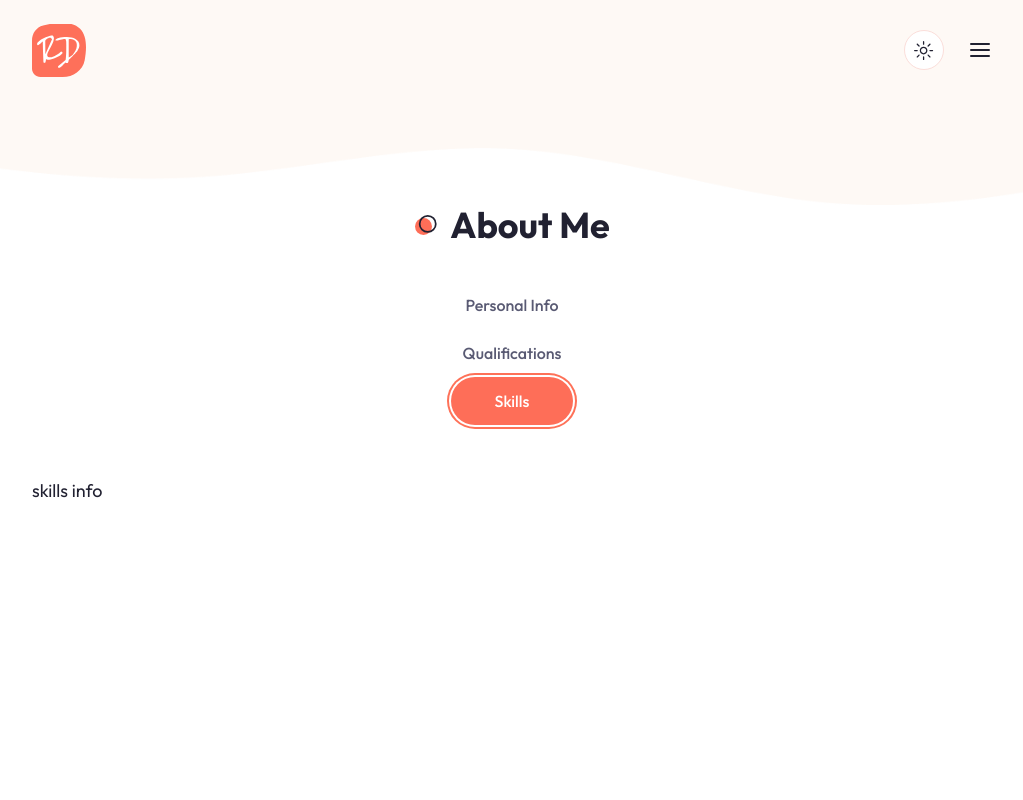
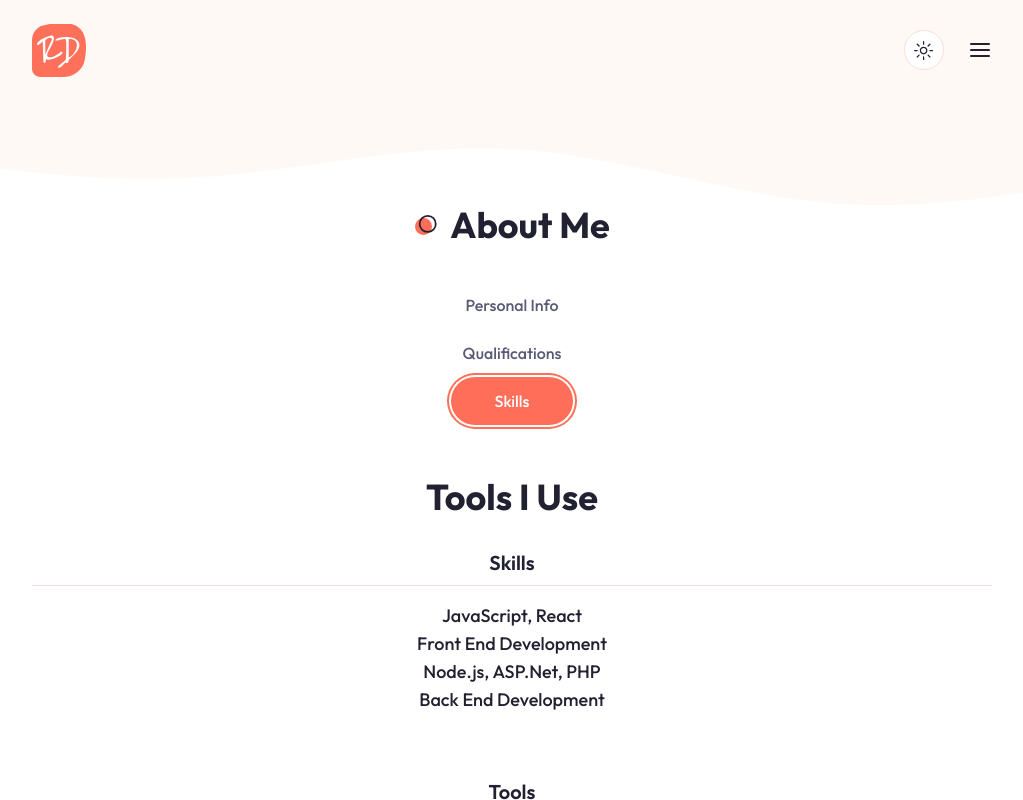
Before and after one commit to JoshT89/React-Portfolio, a Next.js app: page / in a window 1280 px wide. Both pictures are taken after a click on the tab "Skills". Shown: the part 568-1368 px from the top of the page, without its empty margins (128-1151 px from the left). Built offline with nearby package versions, Linux system fonts and the light colour scheme.

Commit message:
added skills but struggling to make the svg icons all the same but nealry there but ran out of time today

```diff
--- a/components/About.jsx
+++ b/components/About.jsx
@@ -1,6 +1,6 @@
 import DevImg from "./DevImg";
 import Image from "next/image";
-import { Tabs, TabsContent, TabsList, TabsTrigger } from '@/components/ui/tabs';
+import { Tabs, TabsContent, TabsList, TabsTrigger } from "@/components/ui/tabs";
 
 import {
   User2,
@@ -10,117 +10,113 @@ import {
   GraduationCap,
   Calendar,
   Briefcase,
-} from 'lucide-react';
+} from "lucide-react";
 
 const infoData = [
   {
     icon: <User2 size={20} />,
-        text: 'Joshua Turner',
+    text: "Joshua Turner",
   },
   {
     icon: <PhoneCall size={20} />,
-        text: '07912 561 741',
+    text: "07912 561 741",
   },
   {
     icon: <MailIcon size={20} />,
-        text: 'front-end-josh@hotmail.com',
+    text: "front-end-josh@hotmail.com",
   },
   {
     icon: <Calendar size={20} />,
-        text: 'Born in May 1989',
+    text: "Born in May 1989",
   },
   {
     icon: <GraduationCap size={20} />,
-        text: 'Professional Certification in Web Development',
+    text: "Professional Certification in Web Development",
   },
   {
     icon: <HomeIcon size={20} />,
-        text: 'Milton Keynes, UK',
+    text: "Milton Keynes, UK",
   },
 ];
 
 const qualificationData = [
   {
-        title: 'education',
+    title: "education",
     data: [
       {
-                university: 'Codecademy',
-                qualification: 'Professional Certification in Front End Engineering',
-                years: '2022 - 2023'
+        university: "Codecademy",
+        qualification: "Professional Certification in Front End Engineering",
+        years: "2022 - 2023",
       },
       {
-                university: 'Codecademy',
-                qualification: 'Certification in PHP, node.js, ASP.Net, C#',
-                years: '2023 - 2023'
+        university: "Codecademy",
+        qualification: "Certification in PHP, node.js, ASP.Net, C#",
+        years: "2023 - 2023",
       },
       {
-                university: 'Snozone MK',
-                qualification: 'Certification for level 1 Snowboard instructor',
-                years: '2014 - 2014'
-            },
-        ]
-    },
-    {
-        title: 'experience',
-        data: [
-            {
-                company: 'Bodot.co',
-                position: 'Front End Support',
-                years: '2019-2021'
-            },
-            {
-                company: 'Front End Josh',
-                position: 'Freelance Developer',
-                years: '2023-2024'
-            },
-            {
-                company: 'IT Boffins',
-                position: 'Web Developer',
-                years: '2024-present'
-            },
-
-        ]
-    }
-];
-const skillData = [
-    {
-        title: 'skills',
-        data: [
-            {
-                name: 'JavaScript, React',
-            },
-             {
-                name: 'Front End Development',
-            },
-              {
-                name: 'Node.js, ASP.Net, PHP',
-            },
-               {
-                name: 'Back End Development',
+        university: "Snozone MK",
+        qualification: "Certification for level 1 Snowboard instructor",
+        years: "2014 - 2014",
       },
     ],
   },
   {
-         title: 'tools',
+    title: "experience",
     data: [
       {
-                imgPath: '/about/vscode.svg',
+        company: "Bodot.co",
+        position: "Front End Support",
+        years: "2019-2021",
       },
       {
-                imgPath: '/about/figma.svg',
+        company: "Front End Josh",
+        position: "Freelance Developer",
+        years: "2023-2024",
       },
       {
-                imgPath: '/about/notion.svg',
-            },
-               {
-                imgPath: '/about/wordpress.svg',
+        company: "IT Boffins",
+        position: "Web Developer",
+        years: "2024-present",
       },
     ],
   },
-]
-
-
-
+];
+const skillData = [
+  {
+    title: "skills",
+    data: [
+      {
+        name: "JavaScript, React",
+      },
+      {
+        name: "Front End Development",
+      },
+      {
+        name: "Node.js, ASP.Net, PHP",
+      },
+      {
+        name: "Back End Development",
+      },
+    ],
+  },
+  {
+    title: "tools",
+    data: [
+      {
+        imgPath: "/about/vscode.svg",
+      },
+      {
+        imgPath: "/about/figma.svg",
+      },
+      {
+        imgPath: "/about/github.svg",
+      },
+      {
+        imgPath: "/about/wordpress.svg",
+      },
+    ],
+  },
+];
 
 const About = () => {
   const getData = (arr, title) => {
@@ -128,138 +124,152 @@ const About = () => {
   };
 
   return (
-        <section className='xl:h-[860px] pb-12 xl:py-24'>
-            <div className='container mx-auto'>
-                <h2 className='section-title mb-8 xl:mb-16 text-center mx-auto'>About Me
+    <section className="xl:h-[860px] pb-12 xl:py-24">
+      <div className="container mx-auto">
+        <h2 className="section-title mb-8 xl:mb-16 text-center mx-auto">
+          About Me
         </h2>
-                <div className='flex flex-col xl:flex-row'>
+        <div className="flex flex-col xl:flex-row">
           {/* image */}
-                    <div className='hidden xl:flex flex-1 relative'>
-                        <DevImg containerStyles='bg-about_shape_light dark:bg-about-shape-dark w-[505px]
-                        h-[505px] bg-no-repeat relative'
-                            imgSrc='/about/developer.png'
+          <div className="hidden xl:flex flex-1 relative">
+            <DevImg
+              containerStyles="bg-about_shape_light dark:bg-about-shape-dark w-[505px]
+                        h-[505px] bg-no-repeat relative"
+              imgSrc="/about/developer.png"
             />
           </div>
           {/* tabs */}
-                    <div className='flex-1'>
-                        <Tabs defaultValue='personal'>
-                            <TabsList className='w-full grid xl:grid-cols-3 xl:max-w-[520px] xl:border dark:border-none'>
-                                <TabsTrigger className='w[162px] xl:w-auto' value='personal'>Personal Info</TabsTrigger>
-                                <TabsTrigger className='w[162px] xl:w-auto' value='qualifications'>Qualifications</TabsTrigger>
-                                <TabsTrigger className='w[162px] xl:w-auto' value='skills'>Skills</TabsTrigger>
+          <div className="flex-1">
+            <Tabs defaultValue="personal">
+              <TabsList className="w-full grid xl:grid-cols-3 xl:max-w-[520px] xl:border dark:border-none">
+                <TabsTrigger className="w[162px] xl:w-auto" value="personal">
+                  Personal Info
+                </TabsTrigger>
+                <TabsTrigger
+                  className="w[162px] xl:w-auto"
+                  value="qualifications"
+                >
+                  Qualifications
+                </TabsTrigger>
+                <TabsTrigger className="w[162px] xl:w-auto" value="skills">
+                  Skills
+                </TabsTrigger>
               </TabsList>
               {/* tabs content */}
-                            <div className='text-lg mt-12 xl:mt-8'>
+              <div className="text-lg mt-12 xl:mt-8">
                 {/* personal  */}
-                                <TabsContent value='personal'>
-                                    <div className='text-center xl:text-left'>
-                                        <h3 className='h3 mb-4'>Up and Coming React Web Developer</h3>
-                                        <p className='subtitle max-w-xl mx-auto xl:mx-0'>
-                                            I have spent the last 2 years crafting intuitive websites with cutting-edge technology,
-                                            delivering dynamic and engaging user experiences.
+                <TabsContent value="personal">
+                  <div className="text-center xl:text-left">
+                    <h3 className="h3 mb-4">
+                      Up and Coming React Web Developer
+                    </h3>
+                    <p className="subtitle max-w-xl mx-auto xl:mx-0">
+                      I have spent the last 2 years crafting intuitive websites
+                      with cutting-edge technology, delivering dynamic and
+                      engaging user experiences.
                     </p>
                     {/* icons */}
-                                        <div className='grid xl:grid-cols-2 gap-4 mb-12'>
+                    <div className="grid xl:grid-cols-2 gap-4 mb-12">
                       {infoData.map((item, index) => {
                         return (
-                                                    <div className='flex items-center gap-x-4 mx-auto xl:mx-0'
-                                                        key={index}>
-                                                        <div className='text-primary'>{item.icon}</div>
+                          <div
+                            className="flex items-center gap-x-4 mx-auto xl:mx-0"
+                            key={index}
+                          >
+                            <div className="text-primary">{item.icon}</div>
                             <div>{item.text}</div>
                           </div>
                         );
                       })}
-
-
                     </div>
                     {/* languages */}
-                                        <div className='flex flex-col gap-y-2'>
-                                            <div className='text-primary'>Language Skill</div>
-                                            <div className='border-b border-border'></div>
+                    <div className="flex flex-col gap-y-2">
+                      <div className="text-primary">Language Skill</div>
+                      <div className="border-b border-border"></div>
                       <div>English</div>
                     </div>
                   </div>
                 </TabsContent>
                 {/* qualifications */}
-                                <TabsContent value='qualifications'>
+                <TabsContent value="qualifications">
                   <div>
-                                        <h3 className='h3 mb-8 text-center xl:text-left'>
+                    <h3 className="h3 mb-8 text-center xl:text-left">
                       My Incredible Journey
                     </h3>
                     {/* experience and education wrapper */}
-                                        <div className='grid md:grid-cols-2 gap-y-8'>
+                    <div className="grid md:grid-cols-2 gap-y-8">
                       {/* experience */}
-                                            <div className='flex flex-col gap-y-6'>
-                                                <div className='flex gap-x-4 items-center text-[22px] text-primary'>
+                      <div className="flex flex-col gap-y-6">
+                        <div className="flex gap-x-4 items-center text-[22px] text-primary">
                           <Briefcase />
-                                                    <h4 className='capitalize font-medium'>
-                                                        {getData(qualificationData, 'experience').title}
+                          <h4 className="capitalize font-medium">
+                            {getData(qualificationData, "experience").title}
                           </h4>
                         </div>
                         {/* list */}
-                                                <div className='flex flex-col gap-y-8'>
-                                                    {getData(qualificationData, 'experience').data.map((
-                                                        item, index) => {
+                        <div className="flex flex-col gap-y-8">
+                          {getData(qualificationData, "experience").data.map(
+                            (item, index) => {
                               const { company, position, years } = item;
                               return (
-                                                            <div className='flex gap-x-8 group'
-                                                                key={index} >
-                                                                <div className='h-[84px] w-[1px] bg-border relative ml-2'>
-                                                                    <div className='h-[11px] w-[11px] bg-primary absolute -left-[5px] rounded-full
-                                                                    group-hover:translate-y-[84px] transition-all duration-500'></div>
-
+                                <div className="flex gap-x-8 group" key={index}>
+                                  <div className="h-[84px] w-[1px] bg-border relative ml-2">
+                                    <div
+                                      className="h-[11px] w-[11px] bg-primary absolute -left-[5px] rounded-full
+                                                                    group-hover:translate-y-[84px] transition-all duration-500"
+                                    ></div>
                                   </div>
                                   <div>
-                                                                    <div className='font-semibold text-xl leading-none mb-2'>
+                                    <div className="font-semibold text-xl leading-none mb-2">
                                       {company}
                                     </div>
-                                                                    <div className='text-lg leading-none text-muted-foreground mb-4'>
+                                    <div className="text-lg leading-none text-muted-foreground mb-4">
                                       {position}
                                     </div>
-                                                                    <div className='text-base font-medium'>
+                                    <div className="text-base font-medium">
                                       {years}
                                     </div>
                                   </div>
                                 </div>
-                                                        )
+                              );
                             }
                           )}
                         </div>
                       </div>
                       {/* education */}
-                                          <div className='flex flex-col gap-y-6'>
-                                                <div className='flex gap-x-4 items-center text-[22px] text-primary'>
+                      <div className="flex flex-col gap-y-6">
+                        <div className="flex gap-x-4 items-center text-[22px] text-primary">
                           <GraduationCap size={28} />
-                                                    <h4 className='capitalize font-medium'>
-                                                        {getData(qualificationData, 'education').title}
+                          <h4 className="capitalize font-medium">
+                            {getData(qualificationData, "education").title}
                           </h4>
                         </div>
                         {/* list */}
-                                                <div className='flex flex-col gap-y-8'>
-                                                    {getData(qualificationData, 'education').data.map((
-                                                        item, index) => {
+                        <div className="flex flex-col gap-y-8">
+                          {getData(qualificationData, "education").data.map(
+                            (item, index) => {
                               const { university, qualification, years } = item;
                               return (
-                                                            <div className='flex gap-x-8 group'
-                                                                key={index} >
-                                                                <div className='h-[84px] w-[1px] bg-border relative ml-2'>
-                                                                    <div className='h-[11px] w-[11px] bg-primary absolute -left-[5px] rounded-full
-                                                                    group-hover:translate-y-[84px] transition-all duration-500'></div>
-
+                                <div className="flex gap-x-8 group" key={index}>
+                                  <div className="h-[84px] w-[1px] bg-border relative ml-2">
+                                    <div
+                                      className="h-[11px] w-[11px] bg-primary absolute -left-[5px] rounded-full
+                                                                    group-hover:translate-y-[84px] transition-all duration-500"
+                                    ></div>
                                   </div>
                                   <div>
-                                                                    <div className='font-semibold text-xl leading-none mb-2'>
+                                    <div className="font-semibold text-xl leading-none mb-2">
                                       {university}
                                     </div>
-                                                                    <div className='text-lg leading-none text-muted-foreground mb-4'>
+                                    <div className="text-lg leading-none text-muted-foreground mb-4">
                                       {qualification}
                                     </div>
-                                                                    <div className='text-base font-medium'>
+                                    <div className="text-base font-medium">
                                       {years}
                                     </div>
                                   </div>
                                 </div>
-                                                        )
+                              );
                             }
                           )}
                         </div>
@@ -267,15 +277,57 @@ const About = () => {
                     </div>
                   </div>
                 </TabsContent>
-                                <TabsContent value='skills'>skills info</TabsContent>
+                {/* skills */}
+                <TabsContent value="skills">
+                  <div className="text-center xl:text-left">
+                                      <h3 className="h3 mb-8">Tools I Use</h3>
+                                      {/* skills */}
+                                      <div className='mb-16'>
+                      <h4 className="text-xl font-semibold mb-2">Skills</h4>
+                      <div className="border-b border-border mb-4"></div>
+                      {/* skills list */}
+                      <div>
+                        {getData(skillData, "skills").data.map(
+                          (item, index) => {
+                            const { name } = item;
+                            return (
+                              <div
+                                className="w-2/4 text-center xl:text-left mx-auto xl:mx-0"
+                                key={index}
+                              >
+                                <div className="font-medium">{name}</div>
+                              </div>
+                            );
+                          }
+                        )}
+                      </div>
+                                      </div>
+                                      {/* tools */}
+                                      <div>
+                                          <h4 className='text-xl font-semibold mb-2 xl:text-left'>Tools</h4>
+                                          <div className="border-b border-border mb-4"></div>
+                                          {/* tools list */}
+                                          <div>
+                                              {getData(skillData, "tools").data.map((item, index) => {
+                                                  const { imgPath } = item;
+                                                  return (
+                                                      <div key={index}>
+                                                          <Image src={imgPath} width={48} height={48} alt='' priority
+                                                          />
+                                                      </div>
+                                                  );
+                                              })}
+                                          </div>
+                                      </div>
+                  </div>
+                </TabsContent>
               </div>
             </Tabs>
           </div>
         </div>
       </div>
     </section>
-        )
-
-}
+  );
+};
 
 export default About;
```
Also changed, not shown: public/about/github.svg (added). Lines whose indentation alone changed are shown as unchanged.
